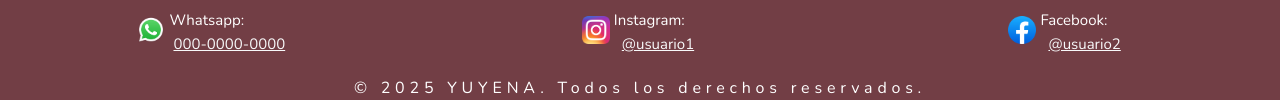
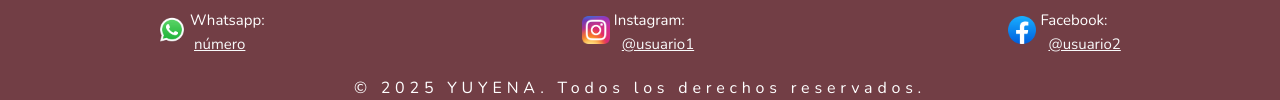
Before and after one commit to IgnacioBayugar/3ra-entrega-yuyena, a website: page html/contacto.html in a window 1280 px wide. Shown: the part 877-977 px from the top of the page. Drawn offline with nearby package versions, Linux system fonts and the light colour scheme.

Commit message:
[main] final version

```diff
--- a/html/contacto.html
+++ b/html/contacto.html
@@ -123,7 +123,7 @@
             <img src="../assets/whatsapp_icon.webp" class="idb-soc-card__image mb-3" alt="icono de whatsapp">
             <div class="p-1">
               <p class="idb-soc-card__title m-0">Whatsapp:</p>
-              <a class="idb-soc-card__link streched-link link-light ps-1">000-0000-0000</a>
+              <a class="idb-soc-card__link streched-link link-light ps-1">número</a>
             </div>
           </article>
         </div>
```
Also changed, not shown: html/sobremi.html (+1 -1 lines), index.html (+1 -1 lines).
